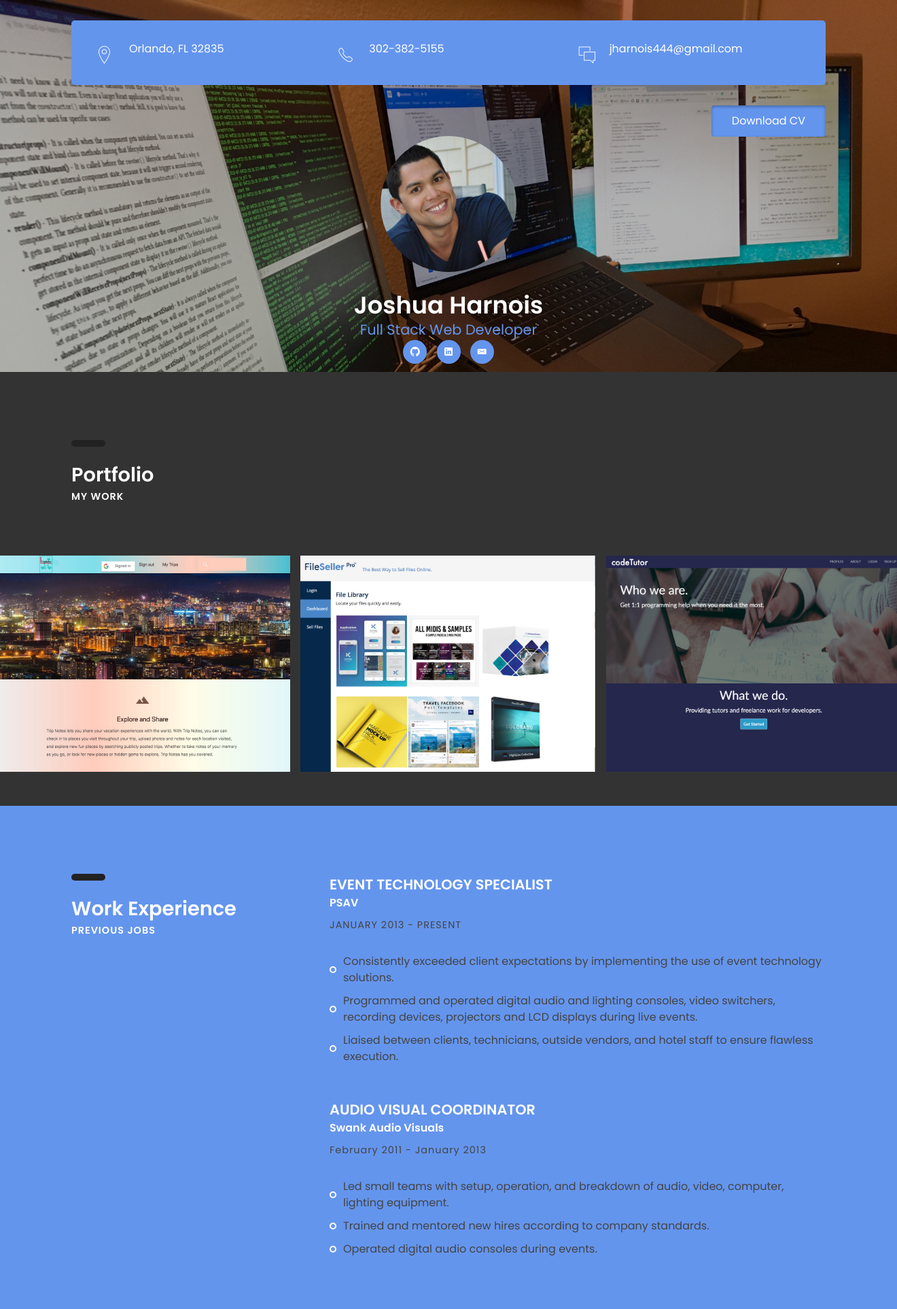
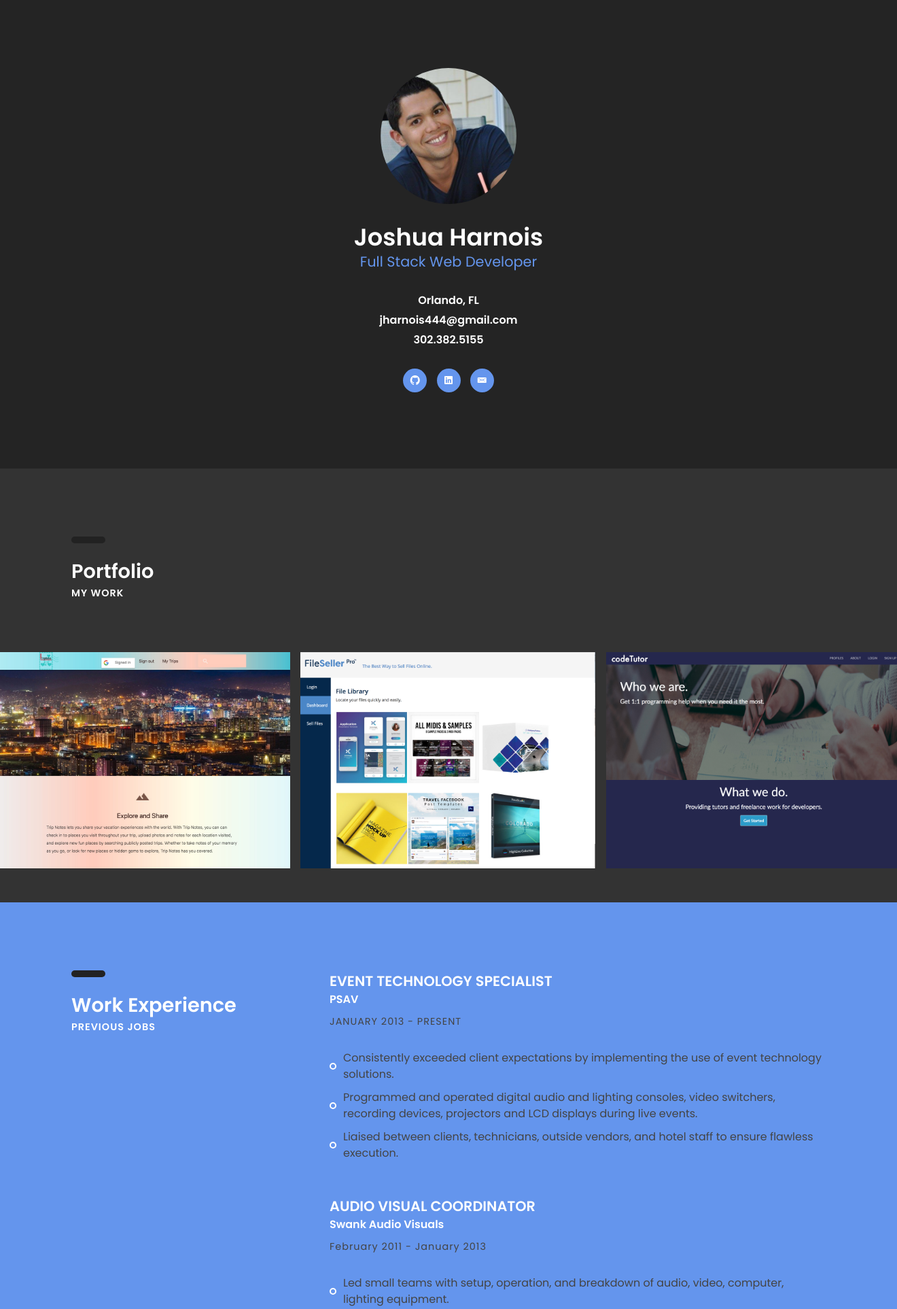
Before and after one commit to jharnois444/JH-Portfolio-2018, a PHP site: page / in a window 1320 px wide; the page is wider, and only the part inside the window is pictured. Shown: the top 1925 px of that part at 68% size. Run offline with PHP 8.4, Linux system fonts and the light colour scheme; some web fonts are replaced.

Commit message:
uploaded ssl

```diff
--- a/01-cv-portfolio/css/styles.css
+++ b/01-cv-portfolio/css/styles.css
@@ -134,7 +134,7 @@ header .downlad-btn:hover{ -webkit-transform: translateY(-4px); transform: trans
 .intro-section{
 	padding-top: 200px; position: relative; background-size: cover;
 	z-index: 1;
-	background-image: url(../../images/slider-1-1920x1080.jpg);
+	/* background-image: url(../../images/slider-1-1920x1080.jpg); */
  }
 
 
@@ -144,7 +144,7 @@ header .downlad-btn:hover{ -webkit-transform: translateY(-4px); transform: trans
 /* .intro-section:after{ content: ''; position: absolute; bottom: 0; left: 0; right: 0;
 	height: 150px; z-index: -1; background: #fff; } */
 
-.intro{ padding: 0 20px; margin-top: 100px; text-align: center;  }
+.intro{ padding: 0 20px; margin-top: 0px; margin-bottom: 100px; text-align: center;  }
 
 .intro .profile-img{ height: 200px; width: 200px; border-radius: 100px; margin: 0 auto;
 	overflow: hidden; position: relative; top: -100px; margin-bottom: -70px;  }
--- a/index.html
+++ b/index.html
@@ -26,42 +26,9 @@
 </head>
 <body>
 
-	<header>
-		<div class="container">
-			<div class="heading-wrapper">
-				<div class="row">
-					<div class="col-sm-6 col-md-6 col-lg-4">
-						<div class="info">
-							<i class="icon ion-ios-location-outline"></i>
-							<div class="right-area">
-								<h5>Orlando, FL 32835</h5>
-							</div><!-- right-area -->
-						</div><!-- info -->
-					</div><!-- col-sm-4 -->
 
-					<div class="col-sm-6 col-md-6 col-lg-4">
-						<div class="info">
-							<i class="icon ion-ios-telephone-outline"></i>
-							<div class="right-area">
-								<h5>302-382-5155</h5>
-								<h6></h6>
-							</div><!-- right-area -->
-						</div><!-- info -->
-					</div><!-- col-sm-4 -->
 
-					<div class="col-sm-6 col-md-6 col-lg-4">
-						<div class="info">
-							<i class="icon ion-ios-chatboxes-outline"></i>
-							<div class="right-area">
-								<h5>jharnois444@gmail.com</h5>
-								<h6></h6>
-							</div><!-- right-area -->
-						</div><!-- info -->
-					</div><!-- col-sm-4 -->
-				</div><!-- row -->
-			</div><!-- heading-wrapper -->
-
-			<a class="downlad-btn" href="#">Download CV</a>
+			<!-- <a class="downlad-btn" href="#">Download CV</a> -->
 		</div><!-- container -->
 	</header>
 
@@ -74,11 +41,11 @@
 						<div class="profile-img"><img src="images/profile-1-250x250.jpg" alt=""></div>
 						<h2><b>Joshua Harnois</b></h2>
 						<h4 class="font-yellow">Full Stack Web Developer</h4>
-						<!-- <ul class="information margin-tb-30">
-							<li><b>BORN : </b>August 25, 1987</li>
-							<li><b>EMAIL : </b>mymith@mywebpage.com</li>
-							<li><b>MARITAL STATUS : </b>Married</li>
-						</ul> -->
+						<ul class="information margin-tb-30">
+							<li><b>Orlando, FL</b></li>
+							<li><b>jharnois444@gmail.com</b></li>
+							<li><b>302.382.5155</b></li>
+						</ul>
 						<ul class="social-icons">
 							<li><a href="https://github.com/jharnois444" target="_blank"><i class="ion-social-github"></i></a></li>
 							<li><a href="https://www.linkedin.com/in/joshuaharnois/" target="_blank"><i class="ion-social-linkedin"></i></a></li>
```
Also changed, not shown: .well-known/pki-validation/4E03B7D7AF08A760237FE8E2EC72FEAB.txt (added), 4 other files.
